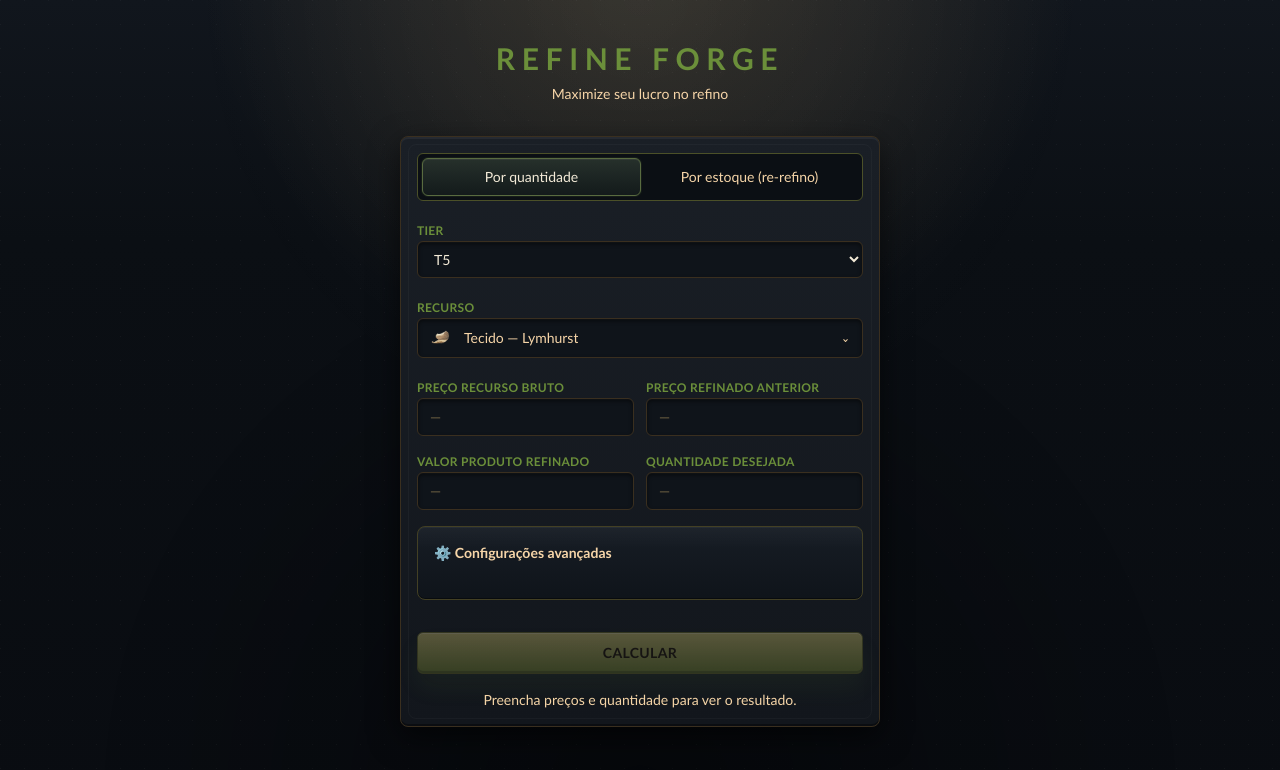
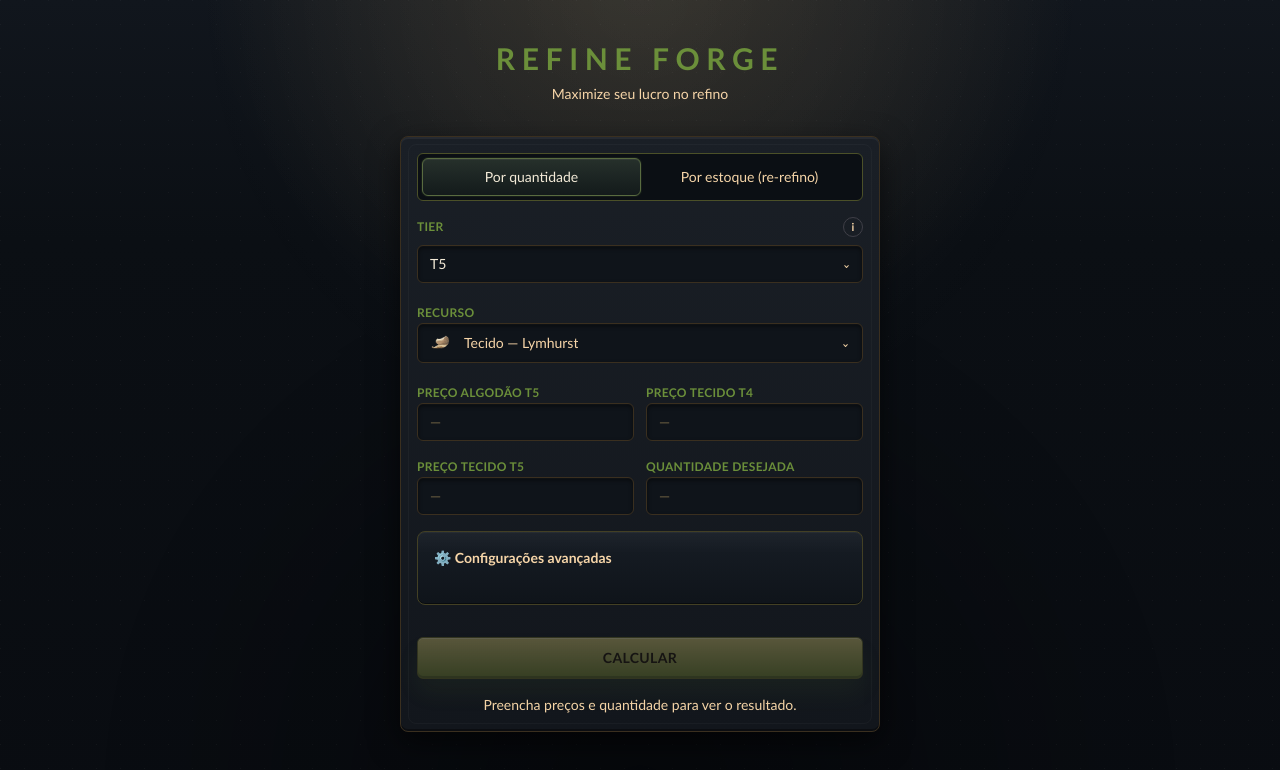
Before and after one commit to PietroNozella/RefinoAlbion, a Next.js app: page / in a window 1280 px wide. Shown: the top 770 px of the page. Built offline with nearby package versions, Linux system fonts and the light colour scheme.

Commit message:
Improve tier help and resource field labels

```diff
--- a/app/page.tsx
+++ b/app/page.tsx
@@ -40,6 +40,17 @@ const resourceThemes = {
 
 type ResourceKey = keyof typeof resourceThemes;
 type ResourceTheme = (typeof resourceThemes)[ResourceKey];
+
+const resourceItemNames: Record<
+  ResourceKey,
+  { raw: string; refined: string }
+> = {
+  fiber: { raw: "algodão", refined: "tecido" },
+  ore: { raw: "minério", refined: "barra" },
+  stone: { raw: "pedra", refined: "bloco" },
+  hide: { raw: "pelego", refined: "couro" },
+  wood: { raw: "tronco", refined: "tábua" },
+};
 
 const RESOURCE_OPTIONS = Object.entries(resourceThemes).map(([key, theme]) => ({
   key: key as ResourceKey,
@@ -259,6 +270,7 @@ type Modo = "lote" | "estoque";
 export default function Home() {
   const [modo, setModo] = useState<Modo>("lote");
   const [tier, setTier] = useState("T5");
+  const [tierInfoOpen, setTierInfoOpen] = useState(false);
   const [resourceKey, setResourceKey] = useState<ResourceKey>("fiber");
   const [precoBruto, setPrecoBruto] = useState("");
   const [precoRefAnt, setPrecoRefAnt] = useState("");
@@ -282,6 +294,29 @@ export default function Home() {
   );
   const [error, setError] = useState<string | null>(null);
   const [loading, setLoading] = useState(false);
+  const tierInfoRef = useRef<HTMLLabelElement | null>(null);
+
+  useEffect(() => {
+    const handlePointerDown = (event: MouseEvent) => {
+      if (!tierInfoRef.current?.contains(event.target as Node)) {
+        setTierInfoOpen(false);
+      }
+    };
+
+    const handleKeyDown = (event: KeyboardEvent) => {
+      if (event.key === "Escape") {
+        setTierInfoOpen(false);
+      }
+    };
+
+    document.addEventListener("mousedown", handlePointerDown);
+    document.addEventListener("keydown", handleKeyDown);
+
+    return () => {
+      document.removeEventListener("mousedown", handlePointerDown);
+      document.removeEventListener("keydown", handleKeyDown);
+    };
+  }, []);
 
   const setModoSafe = (m: Modo) => {
     setModo(m);
@@ -479,6 +514,15 @@ export default function Home() {
 
   const canSubmit = modo === "lote" ? canSubmitLote : canSubmitEstoque;
   const resourceTheme = resourceThemes[resourceKey];
+  const resourceItemName = resourceItemNames[resourceKey];
+  const previousTier = `T${Number(tier.replace("T", "")) - 1}`;
+  const fieldLabels = {
+    rawPrice: `Preço ${resourceItemName.raw} ${tier}`,
+    previousRefinedPrice: `Preço ${resourceItemName.refined} ${previousTier}`,
+    refinedPrice: `Preço ${resourceItemName.refined} ${tier}`,
+    rawStock: `Estoque ${resourceItemName.raw} ${tier}`,
+    previousRefinedStock: `Estoque ${resourceItemName.refined} ${previousTier}`,
+  };
   const themeStyle = {
     "--resource-accent": resourceTheme.accent,
   } as CSSProperties;
@@ -528,17 +572,40 @@ export default function Home() {
           </button>
         </div>
 
-          <label className="block space-y-1">
+          <label ref={tierInfoRef} className="block space-y-2">
+            <div className="flex items-center justify-between gap-2">
               <span
                 className="text-xs font-bold uppercase tracking-wide"
                 style={{ color: "var(--resource-accent)" }}
               >
                 Tier
               </span>
+              <button
+                type="button"
+                aria-label="Ver ajuda sobre tier"
+                aria-expanded={tierInfoOpen}
+                onClick={() => setTierInfoOpen((current) => !current)}
+                className="flex size-5 items-center justify-center rounded-full border border-zinc-700 text-[11px] font-bold text-zinc-300 transition hover:border-[var(--resource-accent)] hover:bg-[color-mix(in_srgb,var(--resource-accent)_12%,transparent)] hover:text-[var(--resource-accent)]"
+              >
+                i
+              </button>
+            </div>
+            {tierInfoOpen ? (
+              <div className="space-y-1 rounded-lg border border-zinc-700 bg-zinc-950/90 px-3 py-2 text-xs leading-relaxed text-zinc-300 shadow-lg">
+                <p className="font-semibold text-zinc-100">
+                  Use apenas o tier base do recurso.
+                </p>
+                <p>
+                  Se o recurso for encantado ou não, não precisa se preocupar:
+                  a lógica de refino é a mesma. Exemplo: para T4.1, informe T4.
+                </p>
+              </div>
+            ) : null}
+            <div className="relative">
               <select
                 value={tier}
                 onChange={(e) => setTier(e.target.value)}
-            className="game-input w-full rounded-md px-3 py-2 text-sm outline-none"
+                className="game-input w-full appearance-none rounded-md px-3 py-2 pr-10 text-sm outline-none"
               >
                 {TIER_OPTIONS.map((t) => (
                   <option key={t} value={t}>
@@ -546,6 +613,10 @@ export default function Home() {
                   </option>
                 ))}
               </select>
+              <span className="pointer-events-none absolute inset-y-0 right-3 flex items-center text-xs text-[#d8c9a8]">
+                ⌄
+              </span>
+            </div>
           </label>
 
           <div className="space-y-1">
@@ -560,19 +631,19 @@ export default function Home() {
 
         <div className="grid grid-cols-1 gap-3 sm:grid-cols-2">
           <Field
-            label="Preço recurso bruto"
+            label={fieldLabels.rawPrice}
             value={precoBruto}
             onChange={setPrecoBruto}
             inputMode="decimal"
           />
           <Field
-            label="Preço refinado anterior"
+            label={fieldLabels.previousRefinedPrice}
             value={precoRefAnt}
             onChange={setPrecoRefAnt}
             inputMode="decimal"
           />
           <Field
-            label="Valor produto refinado"
+            label={fieldLabels.refinedPrice}
             value={precoVenda}
             onChange={setPrecoVenda}
             inputMode="decimal"
@@ -587,13 +658,13 @@ export default function Home() {
           ) : (
             <>
               <Field
-                label="Estoque bruto (inicial)"
+                label={fieldLabels.rawStock}
                 value={estoqueBruto}
                 onChange={setEstoqueBruto}
                 inputMode="numeric"
               />
               <Field
-                label="Estoque refinado anterior (inicial)"
+                label={fieldLabels.previousRefinedStock}
                 value={estoqueRefAnt}
                 onChange={setEstoqueRefAnt}
                 inputMode="numeric"
```
Lines whose indentation alone changed are shown as unchanged.
